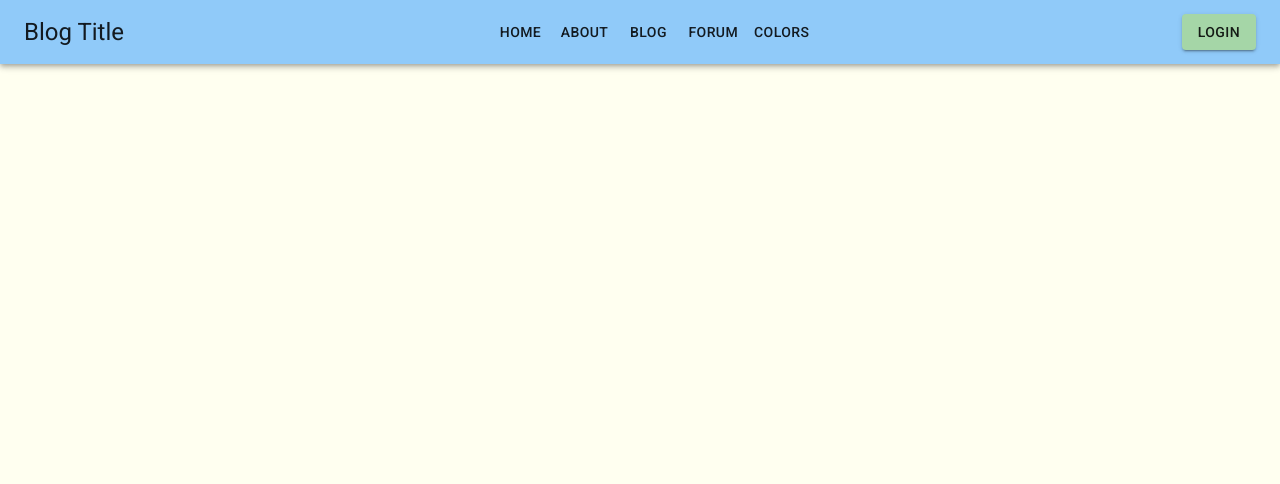
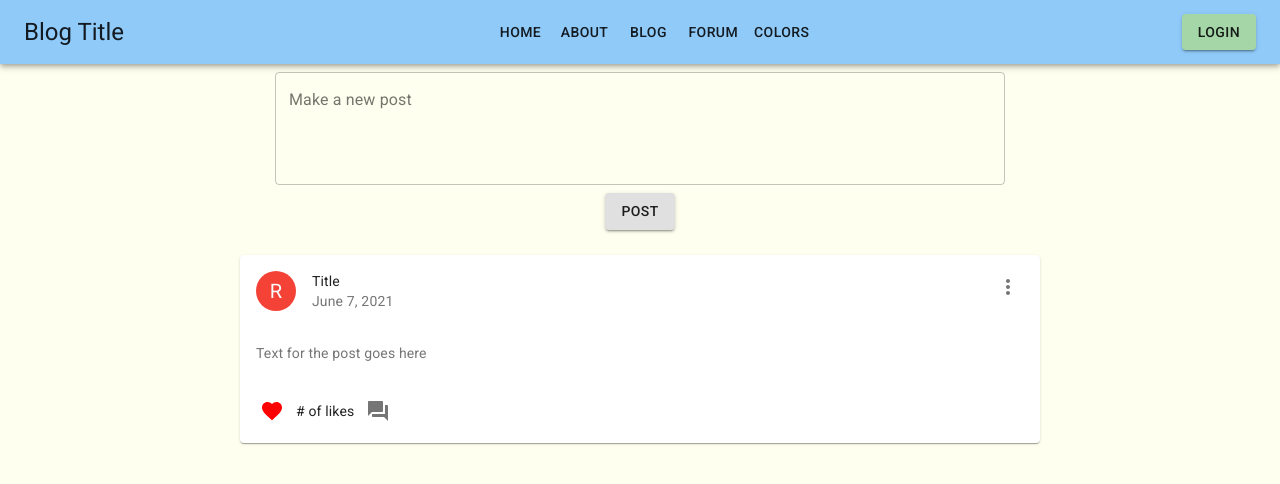
Before and after one commit to myanhtle/Influencer-Blog, a React (Create React App) app: page /forum in a window 1280 px wide. Shown: the top 484 px of the page. Built offline with nearby package versions, Linux system fonts and the light colour scheme.

Commit message:
merged changes

```diff
--- a/src/App.js
+++ b/src/App.js
@@ -2,6 +2,7 @@ import "./App.css";
 import { BrowserRouter, Route, Switch } from "react-router-dom";
 import ErrorPage from "./components/ErrorPage";
 import NavBar from "./components/NavBar";
+import Forum from "./components/Forum";
 import ColorExamples from "./components/ColorExamples";
 import DataForm from "./components/dataForm";
 
@@ -13,7 +14,7 @@ function App() {
         <Route path="/" component={null} exact />
         <Route path="/about" component={null} />
         <Route path="/blog" component={null} />
-        <Route path="/forum" component={null} />
+        <Route path="/forum" component={Forum} />
         <Route path="/dataform" component={DataForm} />
         <Route path="/login" component={null} />
         <Route path="/color-examples" component={ColorExamples} />
--- a/src/components/CreateForumPost.js
+++ b/src/components/CreateForumPost.js
@@ -21,7 +21,7 @@ export default function CreateForumPost() {
   };
 
   return (
-    <div>
+    <div style={{ display: "flex", justifyContent: "center" }}>
       <form className={classes.root} noValidate autoComplete="off">
         <TextField
           id="create-post"
--- a/src/components/Forum.js
+++ b/src/components/Forum.js
@@ -7,7 +7,6 @@ export default function Forum() {
 
   return (
     <div>
-      <p>forum</p>
       <CreateForumPost />
       <ForumPost />
     </div>
```
